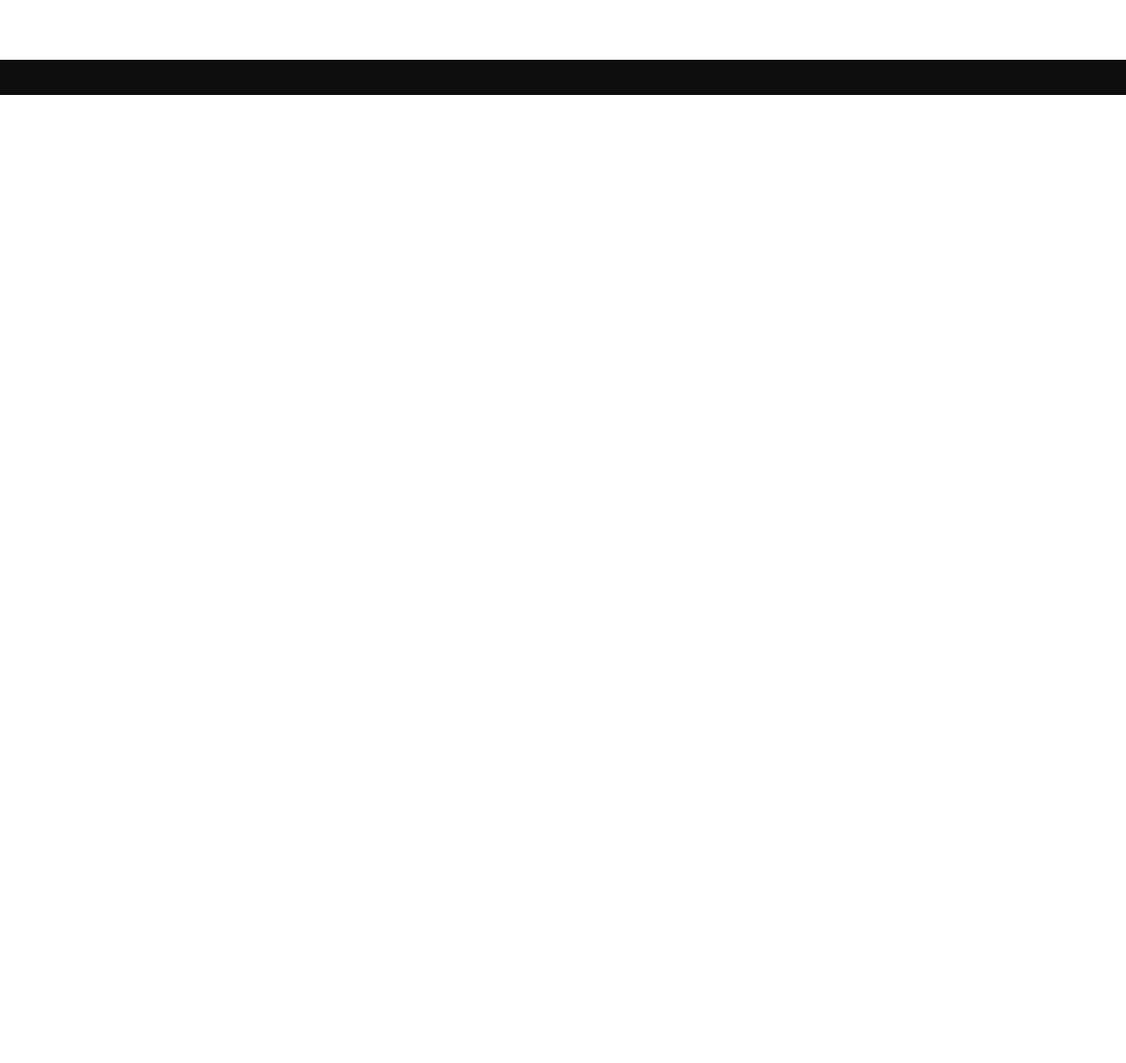
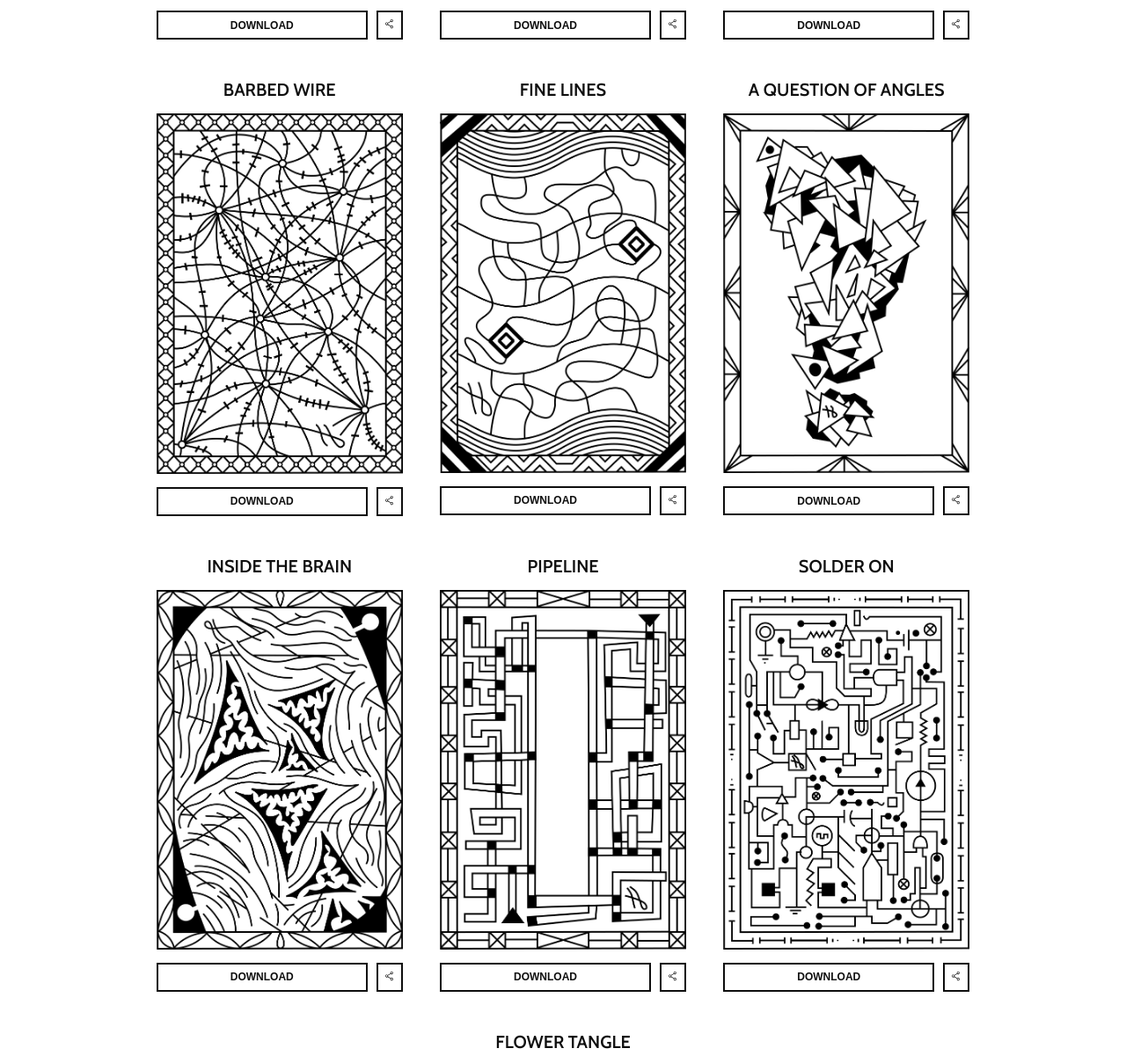
Before and after one commit to zvikarp/mazesplace-site, a website: page index.html in a window 1280 px wide. Shown: the part 1376-2585 px from the top of the page at 88% size. Before the commit the page ends 1484 px from the top, so only its background shows below. Drawn offline with nearby package versions, Linux system fonts and the light colour scheme; some packages are replaced by stand-ins of ours.

Commit message:
✨ added mazes to mazes section

```diff
--- a/index.html
+++ b/index.html
@@ -45,76 +45,95 @@
 		<section id="mazes-section" class="section-mazes">
 			<div class="section-mazes__list">
 				<div class="section-mazes__card">
-					<h3>#1 Barbed Wire</h3>
-					<img src="assets/mazes/Barbed wire.png" class="section-mazes__card__maze">
+					<h3>Electrifying</h3>
+					<img src="assets/mazes/previews/Electrifying--Preview.png" class="section-mazes__card__maze">
 					<div class="section-mazes__card__actions">
-						<button class="btn btn--white section-mazes__card__download-btn">Download</button>
+						<button class="btn btn--white section-mazes__card__download-btn" type="submit" onclick="window.open('assets/mazes/downloadables/Electrifying--Downloadable.pdf')">Download</button>
 						<button class="btn btn--white btn--icon"><img src="assets/icons/SHARE.svg"></button>
 					</div>
 				</div>
 
 				<div class="section-mazes__card">
-					<h3>#1 Barbed Wire</h3>
-					<img src="assets/mazes/Electrifying.png" class="section-mazes__card__maze">
+					<h3>Traffic Jam</h3>
+					<img src="assets/mazes/previews/Traffic_Jam--Preview.png" class="section-mazes__card__maze">
 					<div class="section-mazes__card__actions">
-						<button class="btn btn--white section-mazes__card__download-btn">Download</button>
+						<button class="btn btn--white section-mazes__card__download-btn" type="submit" onclick="window.open('assets/mazes/downloadables/Traffic_Jam--Downloadable.pdf')">Download</button>
 						<button class="btn btn--white btn--icon"><img src="assets/icons/SHARE.svg"></button>
 					</div>
 				</div>
 
 				<div class="section-mazes__card">
-					<h3>#1 Barbed Wire</h3>
-					<img src="assets/mazes/Flower Tangle.png" class="section-mazes__card__maze">
+					<h3>Right Angles</h3>
+					<img src="assets/mazes/previews/Right_Angles--Preview.png" class="section-mazes__card__maze">
 					<div class="section-mazes__card__actions">
-						<button class="btn btn--white section-mazes__card__download-btn">Download</button>
+						<button class="btn btn--white section-mazes__card__download-btn" type="submit" onclick="window.open('assets/mazes/downloadables/Right_Angles--Downloadable.pdf')">Download</button>
 						<button class="btn btn--white btn--icon"><img src="assets/icons/SHARE.svg"></button>
 					</div>
 				</div>
 
 				<div class="section-mazes__card">
-					<h3>#1 Barbed Wire</h3>
-					<img src="assets/mazes/Smoke and mirrors.png" class="section-mazes__card__maze">
+					<h3>Barbed Wire</h3>
+					<img src="assets/mazes/previews/Barbed_Wire--Preview.png" class="section-mazes__card__maze">
 					<div class="section-mazes__card__actions">
-						<button class="btn btn--white section-mazes__card__download-btn">Download</button>
+						<button class="btn btn--white section-mazes__card__download-btn" type="submit" onclick="window.open('assets/mazes/downloadables/Barbed_Wire--Downloadable.pdf')">Download</button>
 						<button class="btn btn--white btn--icon"><img src="assets/icons/SHARE.svg"></button>
 					</div>
 				</div>
 
 				<div class="section-mazes__card">
-					<h3>#1 Barbed Wire</h3>
-					<img src="assets/mazes/Barbed wire.png" class="section-mazes__card__maze">
+					<h3>Fine Lines</h3>
+					<img src="assets/mazes/previews/Fine_Lines--Preview.png" class="section-mazes__card__maze">
 					<div class="section-mazes__card__actions">
-						<button class="btn btn--white section-mazes__card__download-btn">Download</button>
+						<button class="btn btn--white section-mazes__card__download-btn" type="submit" onclick="window.open('assets/mazes/downloadables/Fine_Lines--Downloadable.pdf')">Download</button>
 						<button class="btn btn--white btn--icon"><img src="assets/icons/SHARE.svg"></button>
 					</div>
 				</div>
 
 				<div class="section-mazes__card">
-					<h3>#1 Barbed Wire</h3>
-					<img src="assets/mazes/Electrifying.png" class="section-mazes__card__maze">
+					<h3>A Question of Angles</h3>
+					<img src="assets/mazes/previews/A_Question_of_Angles--Preview.png" class="section-mazes__card__maze">
 					<div class="section-mazes__card__actions">
-						<button class="btn btn--white section-mazes__card__download-btn">Download</button>
+						<button class="btn btn--white section-mazes__card__download-btn" type="submit" onclick="window.open('assets/mazes/downloadables/A_Question_of_Angles--Downloadable.pdf')">Download</button>
 						<button class="btn btn--white btn--icon"><img src="assets/icons/SHARE.svg"></button>
 					</div>
 				</div>
 
 				<div class="section-mazes__card">
-					<h3>#1 Barbed Wire</h3>
-					<img src="assets/mazes/Flower Tangle.png" class="section-mazes__card__maze">
+					<h3>Inside the Brain</h3>
+					<img src="assets/mazes/previews/Inside_the_Brain--Preview.png" class="section-mazes__card__maze">
 					<div class="section-mazes__card__actions">
-						<button class="btn btn--white section-mazes__card__download-btn">Download</button>
+						<button class="btn btn--white section-mazes__card__download-btn" type="submit" onclick="window.open('assets/mazes/downloadables/Inside_the_Brain--Downloadable.pdf')">Download</button>
 						<button class="btn btn--white btn--icon"><img src="assets/icons/SHARE.svg"></button>
 					</div>
 				</div>
 
 				<div class="section-mazes__card">
-					<h3>#1 Barbed Wire</h3>
-					<img src="assets/mazes/Smoke and mirrors.png" class="section-mazes__card__maze">
+					<h3>Pipeline</h3>
+					<img src="assets/mazes/previews/Pipeline--Preview.png" class="section-mazes__card__maze">
 					<div class="section-mazes__card__actions">
-						<button class="btn btn--white section-mazes__card__download-btn">Download</button>
+						<button class="btn btn--white section-mazes__card__download-btn" type="submit" onclick="window.open('assets/mazes/downloadables/Pipeline--Downloadable.pdf')">Download</button>
 						<button class="btn btn--white btn--icon"><img src="assets/icons/SHARE.svg"></button>
 					</div>
 				</div>
+
+				<div class="section-mazes__card">
+					<h3>Solder On</h3>
+					<img src="assets/mazes/previews/Solder_On--Preview.png" class="section-mazes__card__maze">
+					<div class="section-mazes__card__actions">
+						<button class="btn btn--white section-mazes__card__download-btn" type="submit" onclick="window.open('assets/mazes/downloadables/Solder_On--Downloadable.pdf')">Download</button>
+						<button class="btn btn--white btn--icon"><img src="assets/icons/SHARE.svg"></button>
+					</div>
+				</div>
+
+				<div class="section-mazes__card">
+					<h3>Flower Tangle</h3>
+					<img src="assets/mazes/previews/Flower_Tangle--Preview.png" class="section-mazes__card__maze">
+					<div class="section-mazes__card__actions">
+						<button class="btn btn--white section-mazes__card__download-btn" type="submit" onclick="window.open('assets/mazes/downloadables/Flower_Tangle--Downloadable.pdf')">Download</button>
+						<button class="btn btn--white btn--icon"><img src="assets/icons/SHARE.svg"></button>
+					</div>
+				</div>
+
 
 			</div>
 		</section>
```
Also changed, not shown: assets/mazes/previews/Flower_Tangle--Preview.png (added), assets/mazes/previews/Revolving_Doors--Preview.png (deleted), 2 other files.
